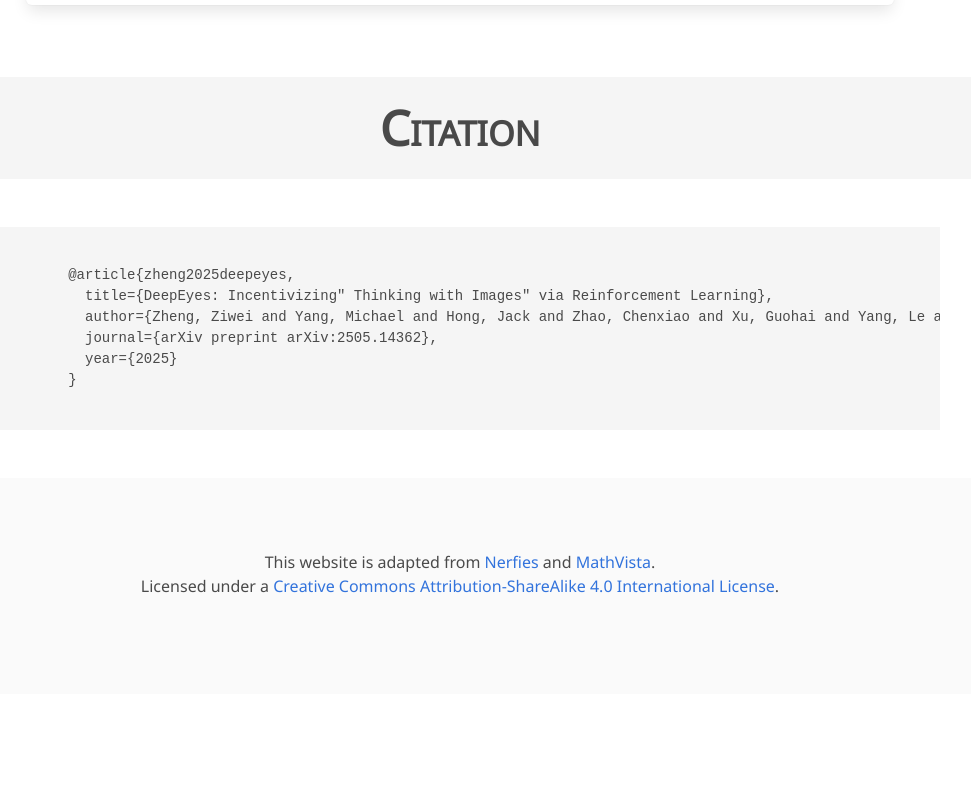
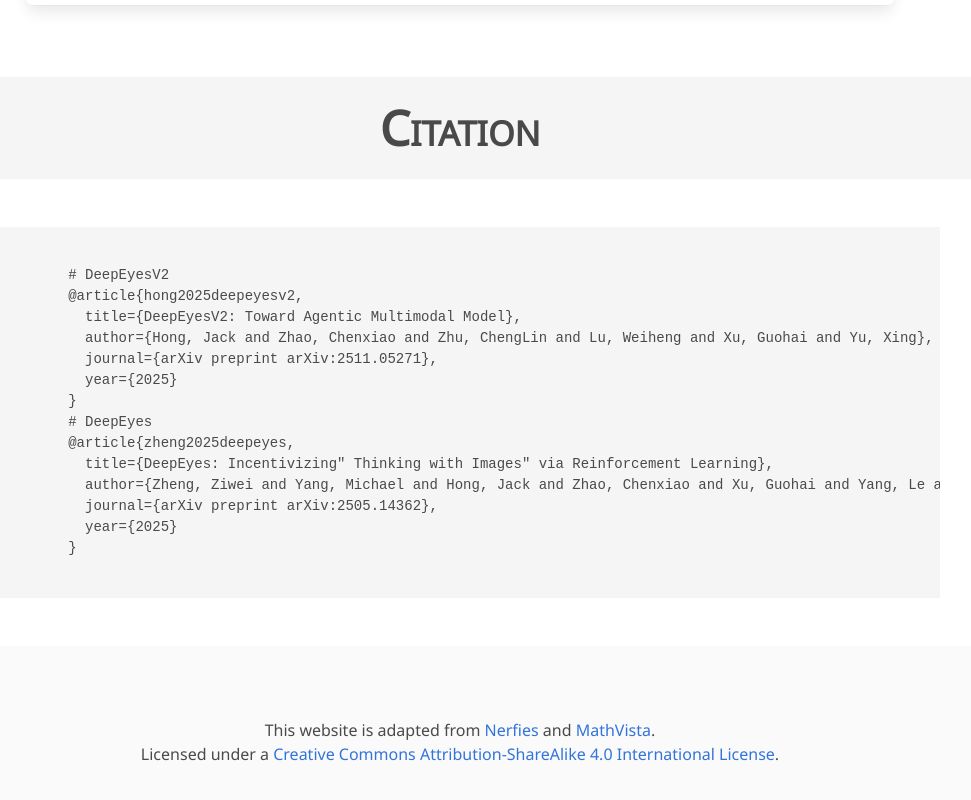
Before and after one commit to Visual-Agent/visual-agent.github.io, a plain HTML site: page v1/index.html in a window 1280 px wide. Shown: the part 5434-6234 px from the top of the page, without its empty margins (180-1151 px from the left). Before the commit the page ends 6128 px from the top, so only its background shows below. Drawn offline with nearby package versions, Linux system fonts and the light colour scheme; some icons are missing; a web font is replaced by a local one.

Commit message:
update sft model

```diff
--- a/v1/index.html
+++ b/v1/index.html
@@ -389,6 +389,14 @@
   <section class="section" id="BibTeX">
     <div class="container is-max-desktop content">
       <pre><code>
+        # DeepEyesV2
+        @article{hong2025deepeyesv2,
+          title={DeepEyesV2: Toward Agentic Multimodal Model},
+          author={Hong, Jack and Zhao, Chenxiao and Zhu, ChengLin and Lu, Weiheng and Xu, Guohai and Yu, Xing},
+          journal={arXiv preprint arXiv:2511.05271},
+          year={2025}
+        }
+        # DeepEyes
         @article{zheng2025deepeyes,
           title={DeepEyes: Incentivizing" Thinking with Images" via Reinforcement Learning},
           author={Zheng, Ziwei and Yang, Michael and Hong, Jack and Zhao, Chenxiao and Xu, Guohai and Yang, Le and Shen, Chao and Yu, Xing},
```
Also changed, not shown: index.html (+18 -1 lines).
